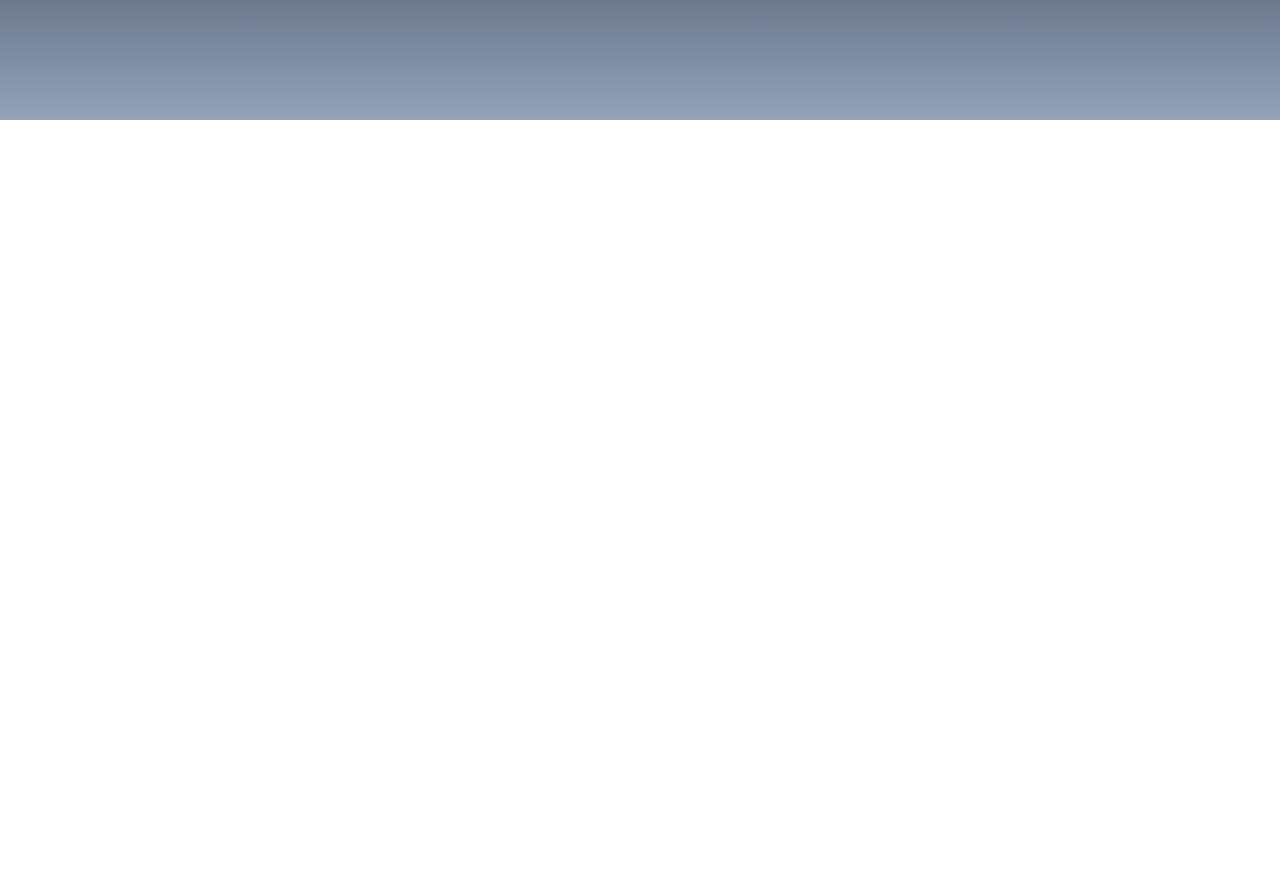
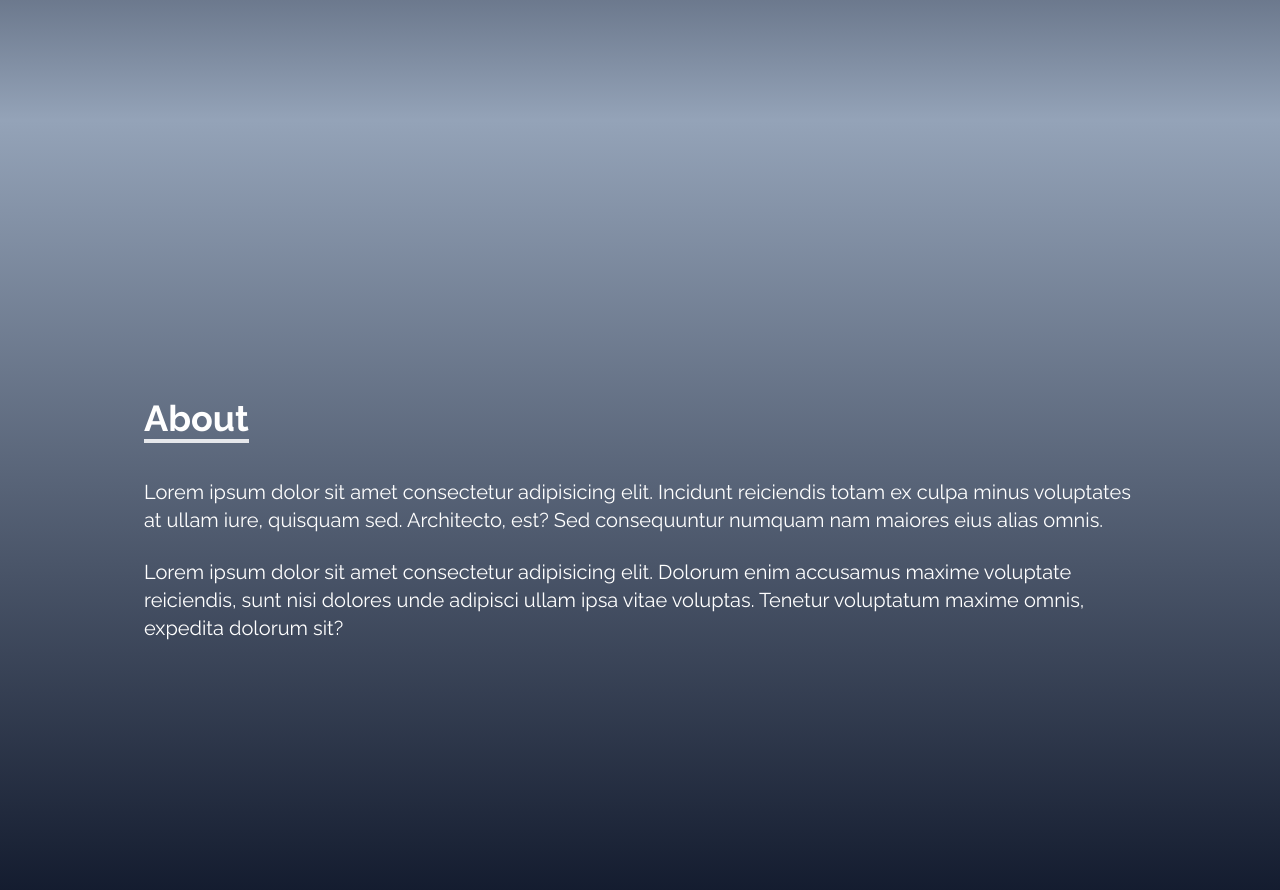
Before and after one commit to chipwayambokomas/MyPortfolio, a React (Create React App) app: page / in a window 1280 px wide. Shown: the part 680-1570 px from the top of the page. Before the commit the page ends 800 px from the top, so only its background shows below. Built offline with nearby package versions, Linux system fonts and the light colour scheme.

Commit message:
Completion of About section. Now adding Portfolio section

```diff
--- a/src/App.js
+++ b/src/App.js
@@ -1,5 +1,7 @@
+import About from "./components/About";
 import Home from "./components/Home";
 import NavBar from "./components/NavBar";
+import Portfolio from "./components/Portfolio";
 import SocialLinks from "./components/SocialLinks";
 
 
@@ -9,7 +11,8 @@ function App() {
     <div>
       <NavBar />
       <Home />
-
+      <About />
+      <Portfolio />
       <SocialLinks/>
     </div>
   );
--- /dev/null
+++ b/src/components/About.jsx
@@ -0,0 +1,32 @@
+import React from "react";
+
+const About = () => {
+  return (
+    <div name='About' className="w-full h-screen bg-gradient-to-b to-slate-900 from-slate-400 text-white">
+      <div className="max-w-screen-lg p-4 mx-auto flex flex-col justify-center w-full h-full">
+        <div>
+          <p className="text-4xl font-bold inline border-b-4 ">About</p>
+        </div>
+
+        <div>
+          <p className="text-xl mt-10">
+            Lorem ipsum dolor sit amet consectetur adipisicing elit. Incidunt
+            reiciendis totam ex culpa minus voluptates at ullam iure, quisquam
+            sed. Architecto, est? Sed consequuntur numquam nam maiores eius
+            alias omnis.
+          </p>
+        </div>
+
+        <br />
+        <p className="text-xl">
+          Lorem ipsum dolor sit amet consectetur adipisicing elit. Dolorum enim
+          accusamus maxime voluptate reiciendis, sunt nisi dolores unde adipisci
+          ullam ipsa vitae voluptas. Tenetur voluptatum maxime omnis, expedita
+          dolorum sit?
+        </p>
+      </div>
+    </div>
+  );
+};
+
+export default About;
--- /dev/null
+++ b/src/components/Portfolio.jsx
@@ -0,0 +1,13 @@
+import React from 'react'
+import mercuryexpress from '../assets/portfolio/mercuryexpressproject.png'
+import attempt from '../assets/portfolio/tryingout.mp4'
+
+const Portfolio = () => {
+  return (
+    <div>
+
+    </div>
+  )
+}
+
+export default Portfolio
```
Also changed, not shown: src/assets/portfolio/mercuryexpressproject.png (added), 1 other file (tests, documents, lock files or other folders).
